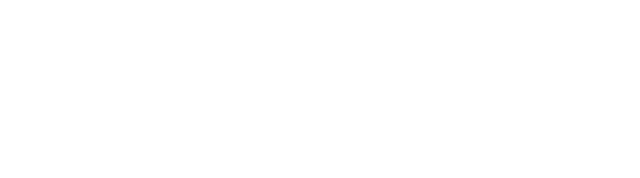
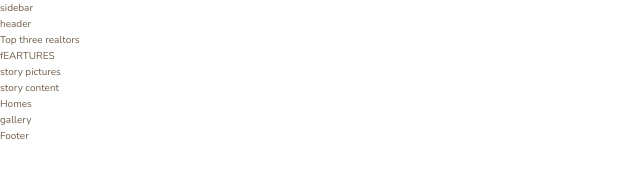
Before and after one commit to ravraw/nexter, a website: page index.html in a window 1280 px wide. Shown: the whole page, without its empty margins (0-640 px from the left). Drawn offline with nearby package versions, Linux system fonts and the light colour scheme; files that its build step writes are made by us from their sources.

Commit message:
basic html layout for grid

```diff
--- a/index.html
+++ b/index.html
@@ -1,5 +1,6 @@
 <!DOCTYPE html>
 <html lang="en">
+
 <head>
     <meta charset="UTF-8">
     <meta name="viewport" content="width=device-width, initial-scale=1.0">
@@ -11,7 +12,38 @@
 
     <title>nexter &mdash; your home, your freedom</title>
 </head>
+
 <body class="container">
+    <div class="sidebar">
+        sidebar
+    </div>
+    <header class="header">
+        header
+    </header>
+    <div class="realtors">
+        Top three realtors
+    </div>
+
+    <section class="features">
+        fEARTURES
+    </section>
+    <div class="story__pictures">
+        story pictures
+    </div>
+    <div class="story__content">
+        story content
+    </div>
+    <section class="homes">
+        Homes
+    </section>
+    <section class="gallery">
+        gallery
+    </section>
+    <footer class="footer">
+        Footer
+    </footer>
+
 
 </body>
+
 </html>
--- a/sass/_base.scss
+++ b/sass/_base.scss
@@ -1,15 +1,35 @@
 // COLOR VARIABLES
 $color-primary: #c69963;
-$color-primary-dark: #B28451;
+$color-primary-dark: #b28451;
 
 $color-secondary: #101d2c;
 
 $color-grey-light-1: #f9f7f6;
 $color-grey-light-2: #aaa;
 
-$color-grey-dark-1: #54483A;
-$color-grey-dark-2: #6D5D4B;
+$color-grey-dark-1: #54483a;
+$color-grey-dark-2: #6d5d4b;
 
 // FONT VARIABLES
-$font-primary: 'Nunito', sans-serif;
-$font-display: 'Josefin Sans', sans-serif;
+$font-primary: "Nunito", sans-serif;
+$font-display: "Josefin Sans", sans-serif;
+
+*,
+*::before,
+*::after {
+  padding: 0;
+  margin: 0;
+  box-sizing: inherit;
+}
+
+html {
+  box-sizing: border-box;
+  font-size: 62.5%; //1 rem = 10px;
+}
+
+body {
+  font-family: $font-primary;
+  color: $color-grey-dark-2;
+  font-weight: 300;
+  line-height: 1.6;
+}
```
Also changed, not shown: package.json (+6 -4 lines), css/style.css (added), 1 other file. Lines whose indentation alone changed are shown as unchanged.
